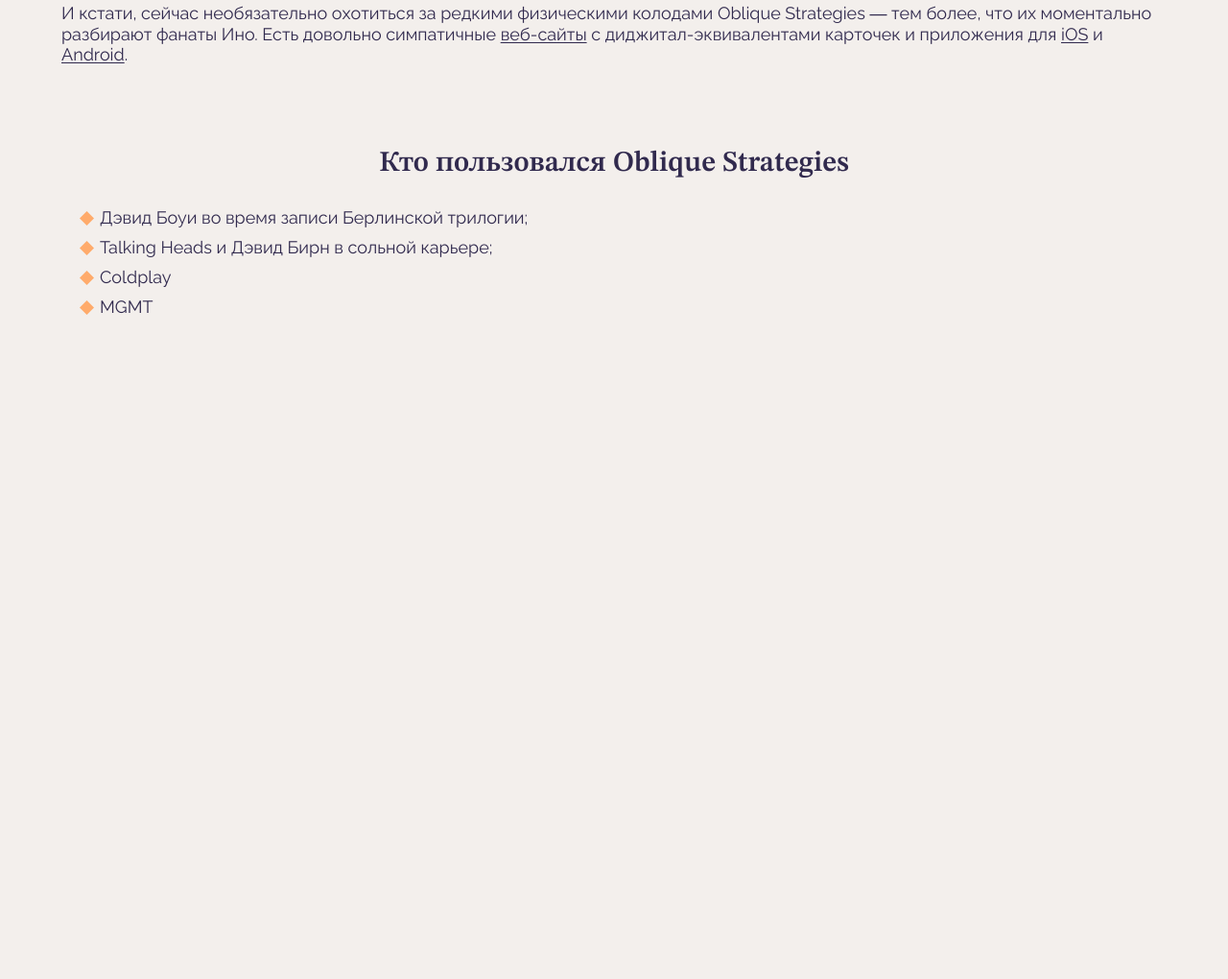
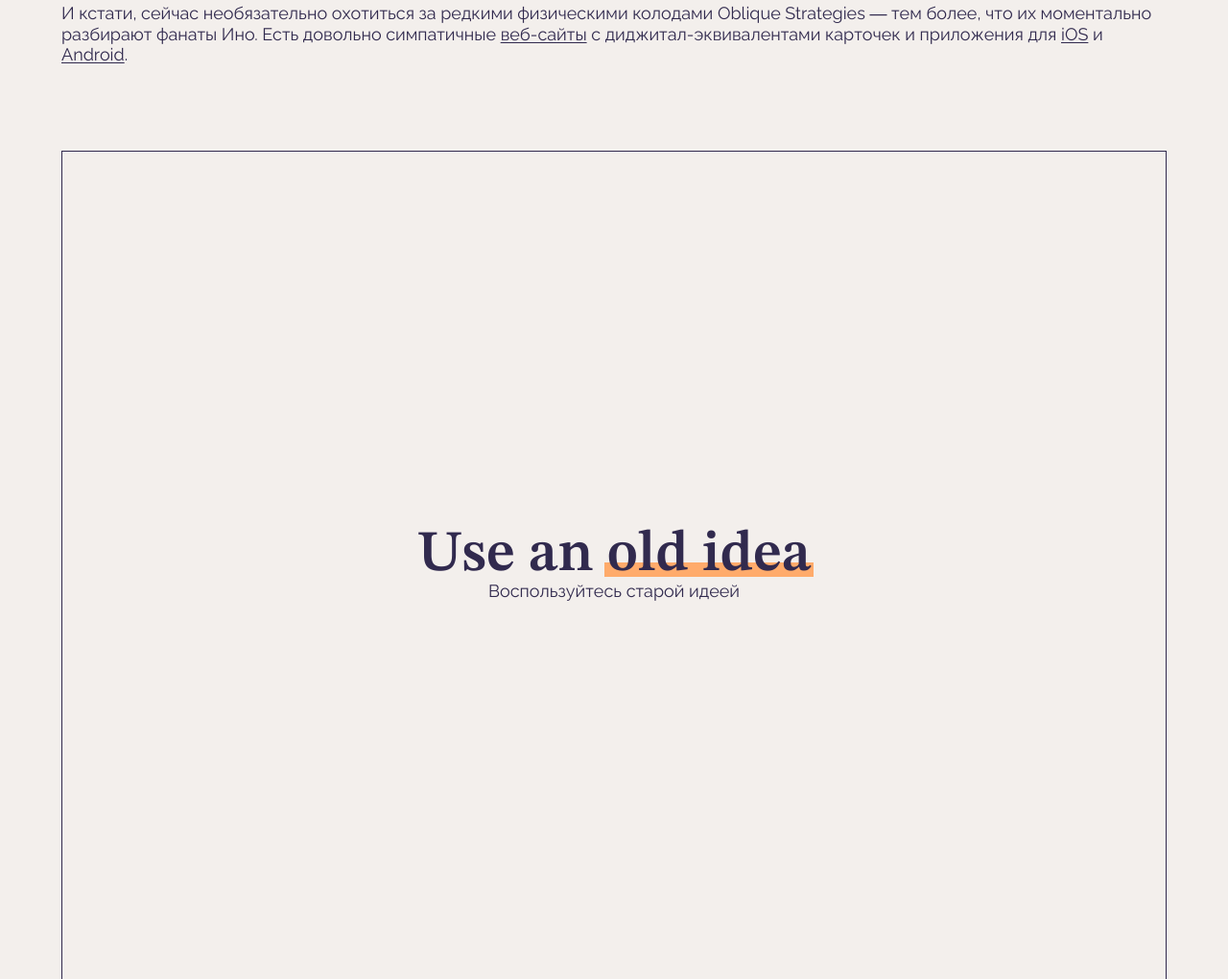
Before and after one commit to Konstantin-Leontyev/karty-podskazhut, a plain HTML site: page index.html in a window 1280 px wide. Shown: the part 2308-3328 px from the top of the page at 96% size. Before the commit the page ends 2638 px from the top, so only its background shows below. Drawn offline with Linux system fonts and the light colour scheme.

Commit message:
feat(step 8): Card

```diff
--- a/index.html
+++ b/index.html
@@ -70,9 +70,13 @@
           Таким образом, колода Ино поощряет нас видеть препятствия не как тупики, а как отправные точки для поиска более интересных решений.
         </p>
         <p class="content__paragraph">
-          И кстати, сейчас необязательно охотиться за редкими физическими колодами Oblique Strategies — тем более, что их моментально разбирают фанаты Ино. Есть довольно симпатичные <a href="https://obliquestrategies.ca/" target="_blank">веб-сайты</a> с диджитал-эквивалентами карточек и приложения для <a href="https://apps.apple.com/us/app/oblique-strategies-se/id1104927011" target="_blank">iOS</a> и <a href="https://play.google.com/store/apps/details?id=com.monoloco.obliquestrategies&hl=en_US&gl=US&pli=1" target="_blank">Android</a>.
+          И кстати, сейчас необязательно охотиться за редкими физическими колодами Oblique Strategies — тем более, что их моментально разбирают фанаты Ино. Есть довольно симпатичные <a class="content__link" href="https://obliquestrategies.ca/" target="_blank">веб-сайты</a> с диджитал-эквивалентами карточек и приложения для <a class="content__link" href="https://apps.apple.com/us/app/oblique-strategies-se/id1104927011" target="_blank">iOS</a> и <a class="content__link" href="https://play.google.com/store/apps/details?id=com.monoloco.obliquestrategies&hl=en_US&gl=US&pli=1" target="_blank">Android</a>.
         </p>
       </div>
+      <article class="content__card">
+        <h3 class="content__card-title heading">Use an <span class="colored-text">old idea</span></h3>
+        <p class="content__card-subtitle">Воспользуйтесь старой идеей</p>
+      </article>
       <h2 class="content__title heading">Кто пользовался Oblique Strategies</h2>
       <div class="content__text-block">
         <ul class="content__list">
--- a/styles/styles.css
+++ b/styles/styles.css
@@ -82,10 +82,40 @@
   margin: 0 auto 1.5em;
 }
 
-a {
+.content__link {
   color: currentColor;
   text-decoration-thickness: 1px;
   text-underline-offset: 2px;
+}
+
+.content__card {
+  border: 1px solid currentColor;
+  margin-top: 7vw;
+  text-align: center;
+  aspect-ratio: 4 /3;
+  display: flex;
+  flex-direction: column;
+  align-items: center;
+  justify-content: center;
+}
+
+.content__card-title {
+  font-size: 60px;
+  line-height: 90%;
+}
+
+.colored-text {
+  display: inline-block;
+  position: relative;
+}
+
+.colored-text::after {
+  content: '';
+  background-color: var(--accent-color);
+  position: absolute;
+  inset: 0.58em -0.04em 0.04em;
+  height: 0.25em;
+  z-index: -1;
 }
 
 .content__list {
```
